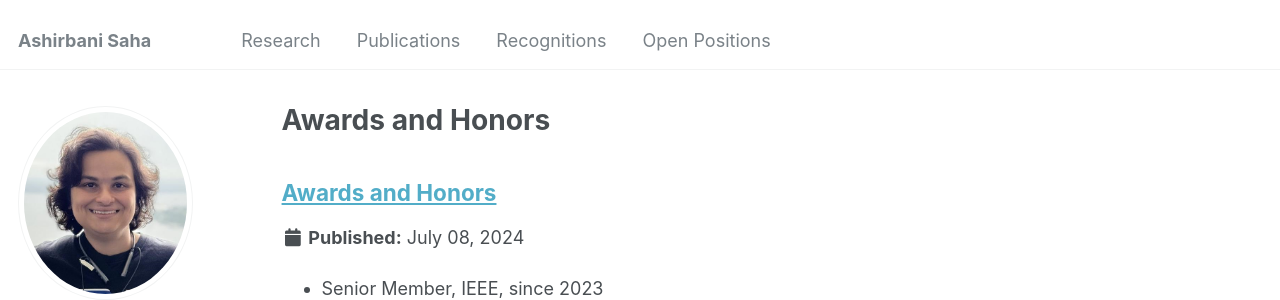
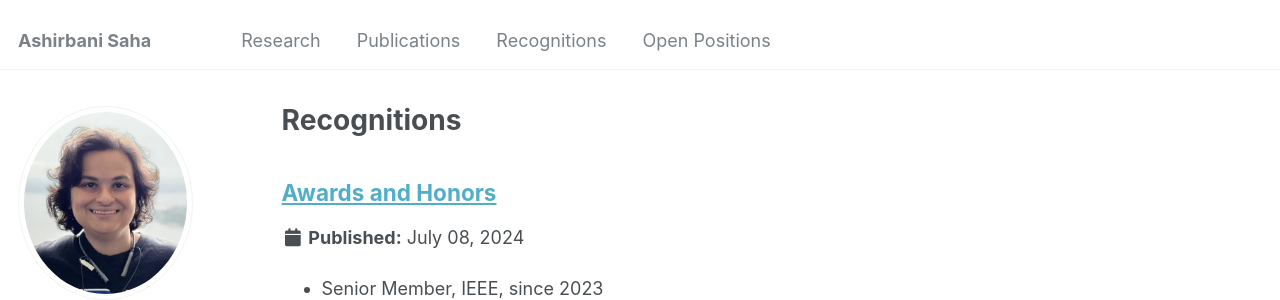
Before and after one commit to asrepo2019/ashirbanisaha, a Jekyll site: the page built from _pages/portfolio.html, in a window 1280 px wide and 1380 px high. Shown: the top 300 px of the window. Built offline with Jekyll 4.4.1, drawn with Linux system fonts in a browser that asks for light colours; some web fonts are replaced.

Commit message:
Update portfolio.html

```diff
--- a/_pages/portfolio.html
+++ b/_pages/portfolio.html
@@ -1,6 +1,6 @@
 ---
 layout: archive
-title: "Awards and Honors"
+title: "Recognitions"
 permalink: /portfolio/
 author_profile: true
 ---
```
